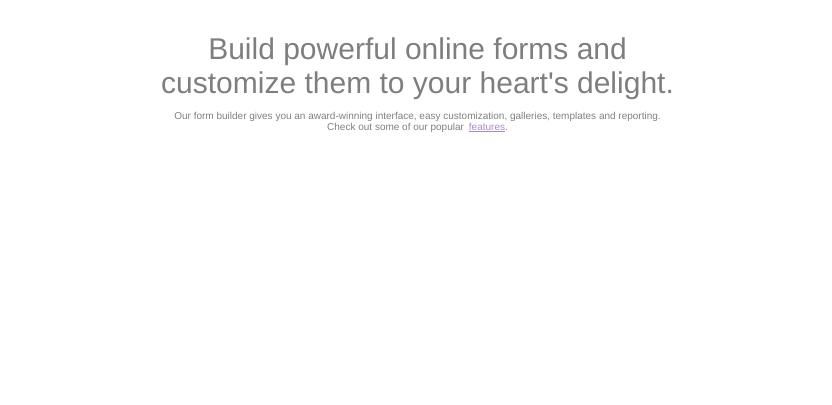
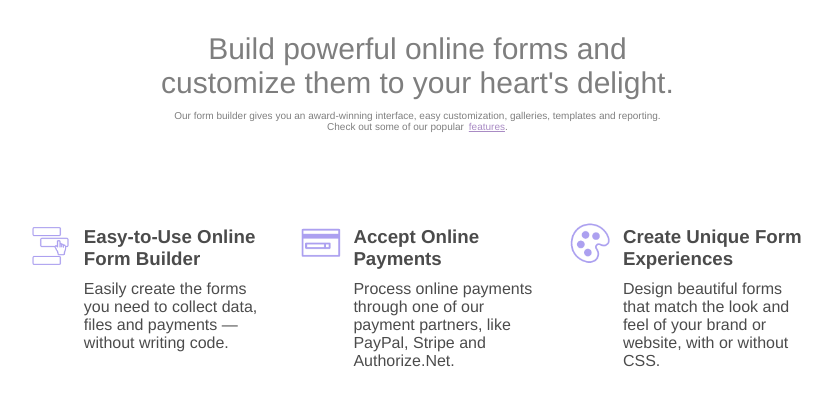
Before and after one commit to nhinguyen04/picture-perfect-wufoo, a plain HTML site: page index.html in a window 1280 px wide. Shown: the part 2815-3220 px from the top of the page, without its empty margins (224-1056 px from the left). Before the commit the page ends 2965 px from the top, so only its background shows below. Drawn offline with Linux system fonts and the light colour scheme.

Commit message:
added options

```diff
--- a/index.html
+++ b/index.html
@@ -69,5 +69,42 @@
             Check out some of our popular<a href="">features</a>.
         </p>
     </div>
+
+
+    <div class="options">
+        <div class="options__form-builder-img">
+            <img src="./images/form-builder.png" alt="form-builder.png">
+        </div>
+        <div class="options__form-builder-text">
+            <h3 class="options__form-builder">
+                Easy-to-Use Online Form Builder
+            </h3>
+            <p>
+                Easily create the forms you need to collect data, files and payments — without writing code.
+            </p>
+        </div>
+        <div class="options__payment-img">
+            <img src="./images/payment.png" alt="payment.png">
+        </div>
+        <div class="options__payment-text">
+            <h3 class="options__online-payments">
+                Accept Online Payments
+            </h3>
+            <p>
+                Process online payments through one of our payment partners, like PayPal, Stripe and Authorize.Net.
+            </p>
+        </div>
+        <div class="options__create-img">
+            <img src="./images/create.png" alt="create.png">
+        </div>
+        <div class="options__create-text">
+            <h3 class="options__create-experiences">
+                Create Unique Form Experiences
+            </h3>
+            <p>
+                Design beautiful forms that match the look and feel of your brand or website, with or without CSS.
+            </p>
+        </div>
+    </div>
 </body>
 </html>
--- a/main.css
+++ b/main.css
@@ -182,3 +182,42 @@
     padding: 0;
     margin-left: 5px;
 }
+
+
+/* options */
+.options {
+    opacity: .70;
+    margin-top: 50px;
+    width: 70%;
+    margin-left: 15%;
+    display: grid;
+    grid-template-columns: 1fr 3fr 1fr 3fr 1fr 3fr;
+    grid-template-areas:
+    "img1 text1 img2 text2 img3 text3";
+}
+
+.options img {
+    max-width: 75px;
+    background-color: red;
+}
+
+.options__form-builder-img, .options__payment-img, .options__create-img {
+    justify-self: end;
+    padding: 0;
+    margin: 23px 0;
+
+}
+
+.options__form-builder-text, .options__payment-text, .options__create-text {
+    margin: 15px 0;
+}
+
+.options div h3 {
+    margin-bottom: 0;
+    padding-bottom: 5px;
+}
+
+.options div p {
+    margin-top: 0;
+    padding-top: 5px;
+}
```
Also changed, not shown: images/create.png (added), images/form-builder.png (added), images/payment.png (added).
